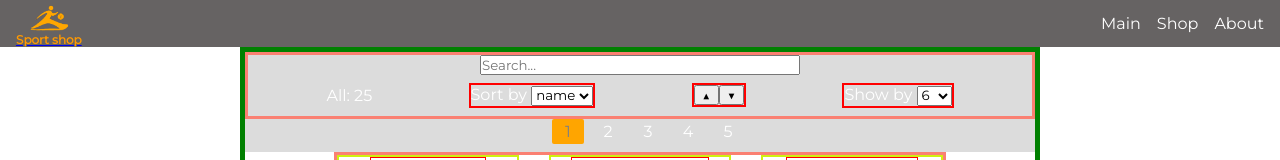
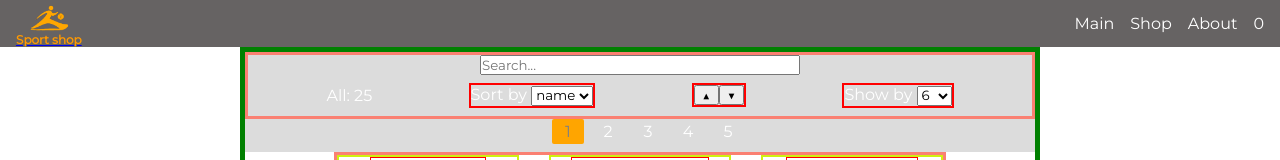
Before and after one commit to TRAHIM86/webshop, a React (Create React App) app: page / in a window 1280 px wide. Shown: the top 160 px of the page. Built offline with nearby package versions, Linux system fonts and the light colour scheme; data requests are answered from the project's data file.

Commit message:
feat: added lucide

```diff
--- a/package.json
+++ b/package.json
@@ -9,6 +9,7 @@
     "@testing-library/react": "^16.3.0",
     "@testing-library/user-event": "^13.5.0",
     "axios": "^1.13.2",
+    "lucide-react": "^0.562.0",
     "react": "^19.2.0",
     "react-dom": "^19.2.0",
     "react-router-dom": "^7.9.6",
--- a/src/components/header/header.jsx
+++ b/src/components/header/header.jsx
@@ -1,4 +1,4 @@
-import React from "react";
+import React, { useContext } from "react";
 import styles from "./header.module.css";
 import { Navbar } from "../../ui/navbar/navbar";
 import { Link } from "react-router-dom";
--- a/src/ui/navbar/navbar.jsx
+++ b/src/ui/navbar/navbar.jsx
@@ -1,8 +1,11 @@
-import React from "react";
+import React, { useContext } from "react";
 import { Link } from "react-router-dom";
 import styles from "./navbar.module.css";
+import { CartContext } from "../../App";
 
 export const Navbar = () => {
+  const { cart, setCart } = useContext(CartContext);
+
   return (
     <div className={styles.navbar}>
       <Link className={styles.Link} to="/main">
@@ -14,6 +17,9 @@ export const Navbar = () => {
       <Link className={styles.Link} to="/about">
         About
       </Link>
+      <Link className={styles.Link} to="/">
+        {cart.size}
+      </Link>
     </div>
   );
 };
```
Also changed, not shown: 1 other file (tests, documents, lock files or other folders).
